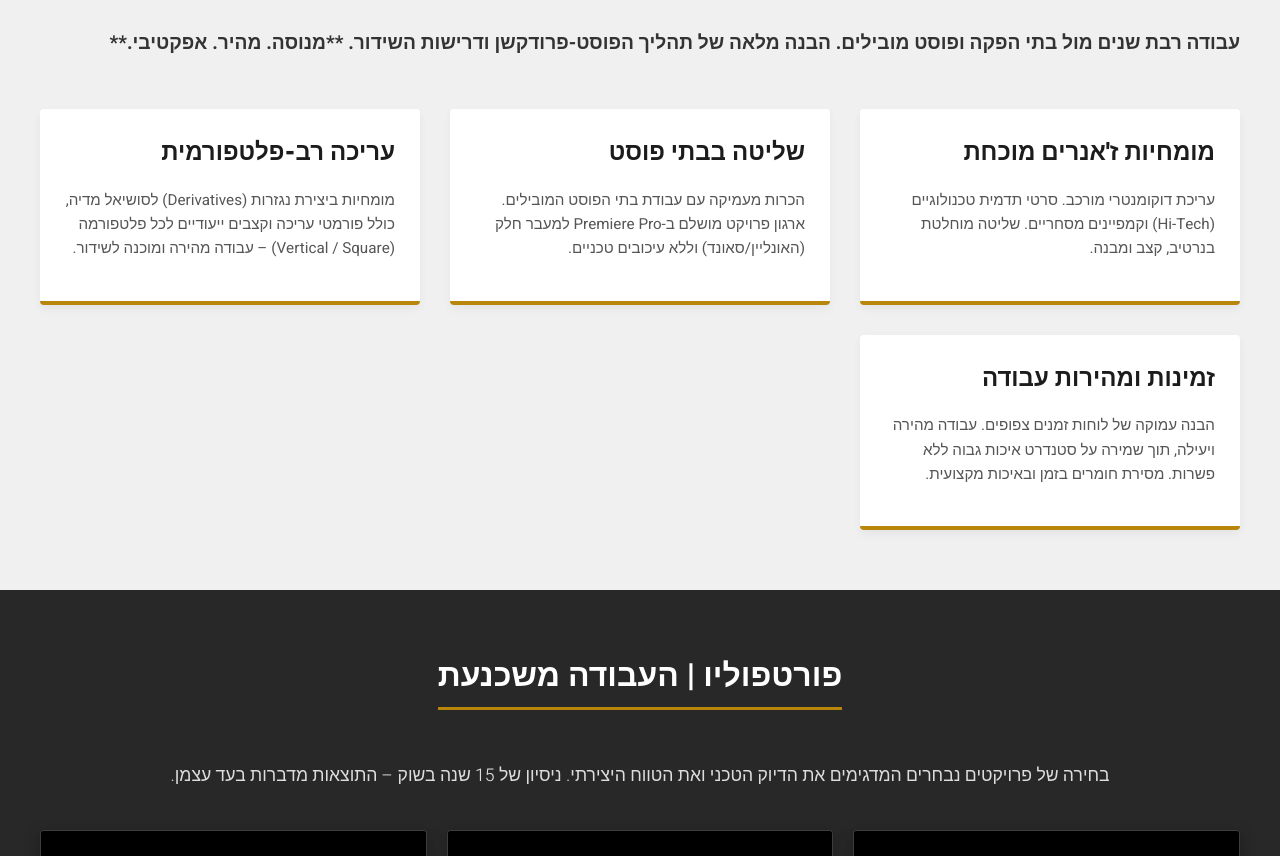
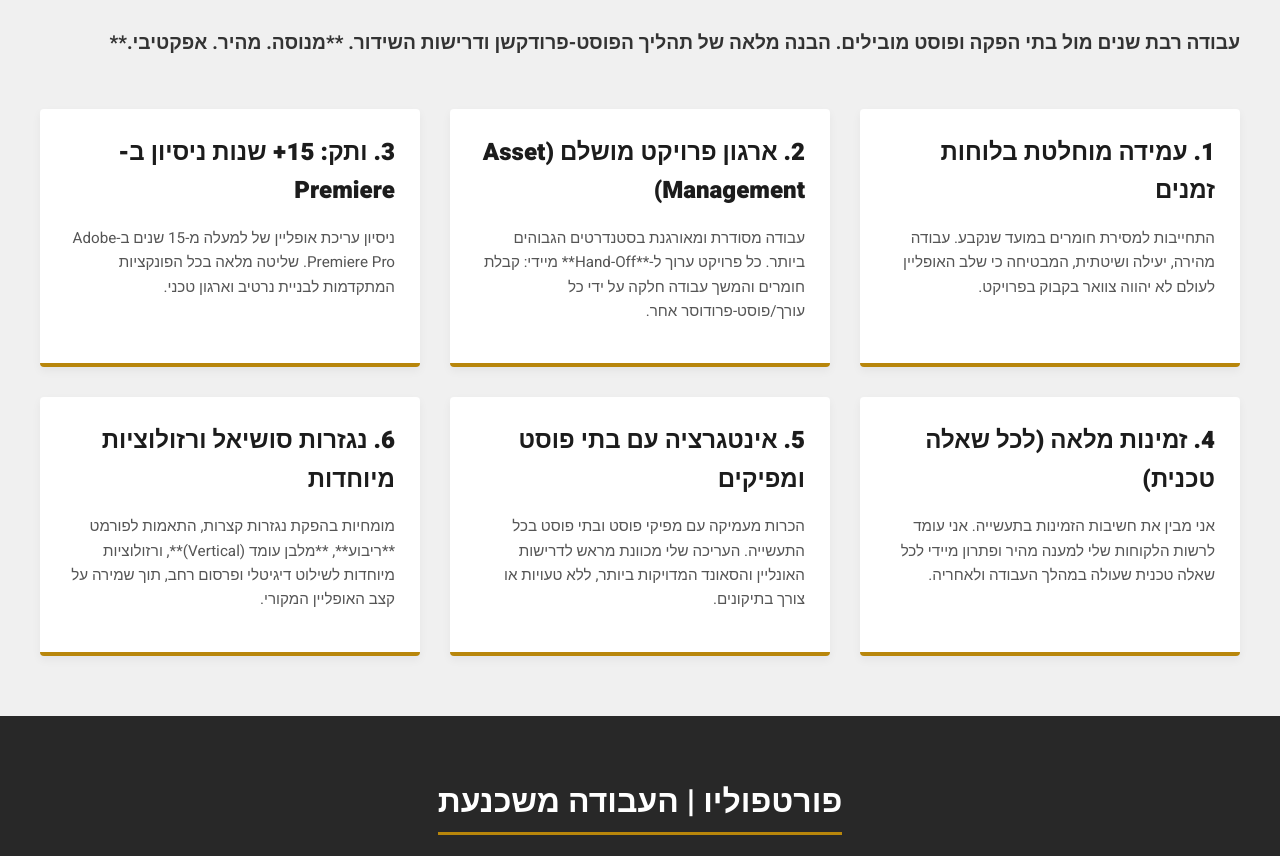
Before and after one commit to RomanVideoEditor/RomanVideoEditor, a plain HTML site: page index.html in a window 1280 px wide. Shown: the part 680-1536 px from the top of the page. Drawn offline with Linux system fonts and the light colour scheme.

Commit message:
Update index.html

```diff
--- a/index.html
+++ b/index.html
@@ -287,23 +287,39 @@
     <div class="container">
         <h2>היכולות המדויקות הנדרשות בתעשייה</h2>
         <p>עבודה רבת שנים מול בתי הפקה ופוסט מובילים. הבנה מלאה של תהליך הפוסט-פרודקשן ודרישות השידור. **מנוסה. מהיר. אפקטיבי.**</p>
+
         <div class="pillar-grid">
+
             <div class="pillar-item">
-                        <h3>מומחיות ז'אנרים מוכחת</h3>
-                        <p>עריכת דוקומנטרי מורכב. סרטי תדמית טכנולוגיים (Hi-Tech) וקמפיינים מסחריים. שליטה מוחלטת בנרטיב, קצב ומבנה.</p>
+                <h3>1. עמידה מוחלטת בלוחות זמנים</h3>
+                <p>התחייבות למסירת חומרים במועד שנקבע. עבודה מהירה, יעילה ושיטתית, המבטיחה כי שלב האופליין לעולם לא יהווה צוואר בקבוק בפרויקט.</p>
             </div>
+
             <div class="pillar-item">
-                        <h3>שליטה בבתי פוסט</h3>
-                        <p>הכרות מעמיקה עם עבודת בתי הפוסט המובילים. ארגון פרויקט מושלם ב-Premiere Pro למעבר חלק (האונליין/סאונד) וללא עיכובים טכניים.</p>
+                <h3>2. ארגון פרויקט מושלם (Asset Management)</h3>
+                <p>עבודה מסודרת ומאורגנת בסטנדרטים הגבוהים ביותר. כל פרויקט ערוך ל-**Hand-Off** מיידי: קבלת חומרים והמשך עבודה חלקה על ידי כל עורך/פוסט-פרודוסר אחר.</p>
             </div>
+
             <div class="pillar-item">
-                        <h3>עריכה רב-פלטפורמית</h3>
-                        <p>מומחיות ביצירת נגזרות (Derivatives) לסושיאל מדיה, כולל פורמטי עריכה וקצבים ייעודיים לכל פלטפורמה (Vertical / Square) – עבודה מהירה ומוכנה לשידור.</p>
+                <h3>3. ותק: 15+ שנות ניסיון ב-Premiere</h3>
+                <p>ניסיון עריכת אופליין של למעלה מ-15 שנים ב-Adobe Premiere Pro. שליטה מלאה בכל הפונקציות המתקדמות לבניית נרטיב וארגון טכני.</p>
             </div>
+
             <div class="pillar-item">
-                        <h3>זמינות ומהירות עבודה</h3>
-                        <p>הבנה עמוקה של לוחות זמנים צפופים. עבודה מהירה ויעילה, תוך שמירה על סטנדרט איכות גבוה ללא פשרות. מסירת חומרים בזמן ובאיכות מקצועית.</p>
+                <h3>4. זמינות מלאה (לכל שאלה טכנית)</h3>
+                <p>אני מבין את חשיבות הזמינות בתעשייה. אני עומד לרשות הלקוחות שלי למענה מהיר ופתרון מיידי לכל שאלה טכנית שעולה במהלך העבודה ולאחריה.</p>
             </div>
+
+            <div class="pillar-item">
+                <h3>5. אינטגרציה עם בתי פוסט ומפיקים</h3>
+                <p>הכרות מעמיקה עם מפיקי פוסט ובתי פוסט בכל התעשייה. העריכה שלי מכוונת מראש לדרישות האונליין והסאונד המדויקות ביותר, ללא טעויות או צורך בתיקונים.</p>
+            </div>
+
+            <div class="pillar-item">
+                <h3>6. נגזרות סושיאל ורזולוציות מיוחדות</h3>
+                <p>מומחיות בהפקת נגזרות קצרות, התאמות לפורמט **ריבוע**, **מלבן עומד (Vertical)**, ורזולוציות מיוחדות לשילוט דיגיטלי ופרסום רחב, תוך שמירה על קצב האופליין המקורי.</p>
+            </div>
+
         </div>
     </div>
 </section>
```
Lines whose indentation alone changed are shown as unchanged.
